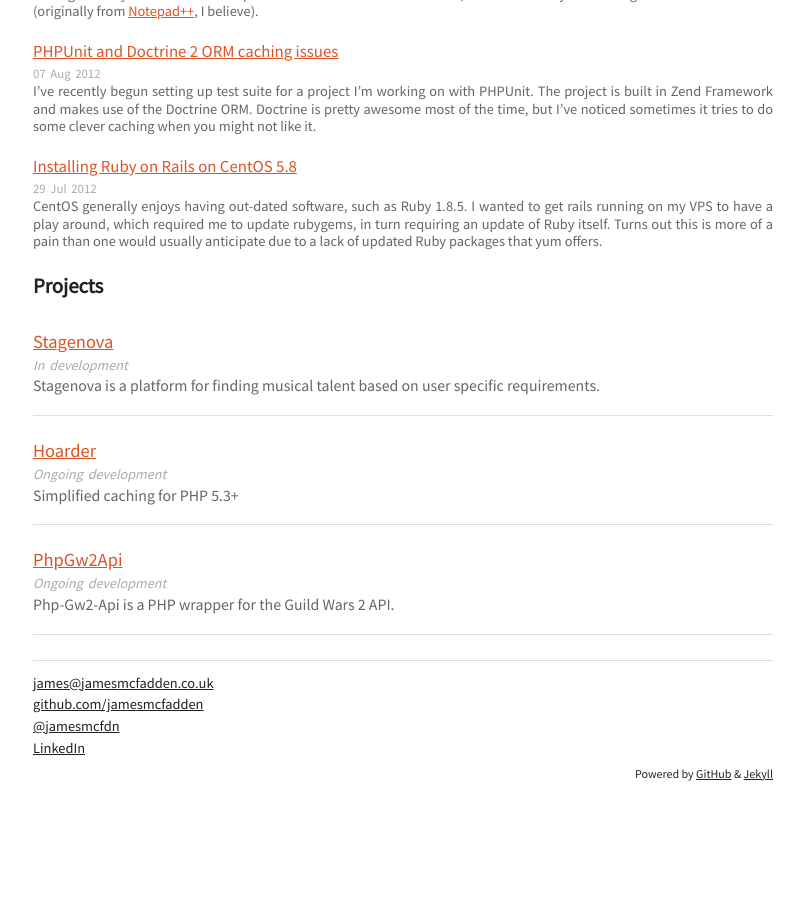
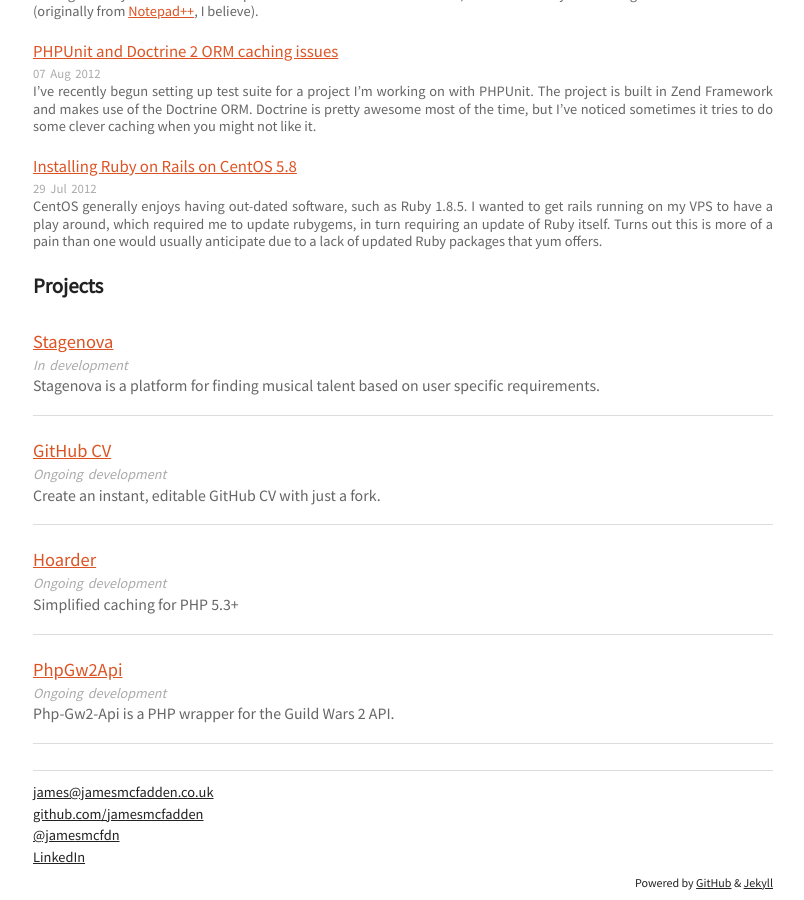
Before and after one commit to mcfdn/mcfdn.github.io, a Jekyll site: the page built from index.html, in a window 1280 px wide and 900 px high, scrolled down 2004 px. Shown: the whole window, without its empty margins (237-1041 px from the left). Built offline with Jekyll 4.4.1, drawn with Linux system fonts in a browser that asks for light colours; before the commit the page ends 2795 px from its top, so only the background shows below that.

Commit message:
Add GitHub CV to projects

```diff
--- a/_data/projects.yml
+++ b/_data/projects.yml
@@ -2,6 +2,11 @@
   link: http://stagenova.com
   status: In development
   description: Stagenova is a platform for finding musical talent based on user specific requirements.
+
+- name: GitHub CV
+  link: https://github.com/jamesmcfadden/ghcv
+  status: Ongoing development
+  description: Create an instant, editable GitHub CV with just a fork.
 
 - name: Hoarder
   link: https://github.com/jamesmcfadden/hoarder
```
